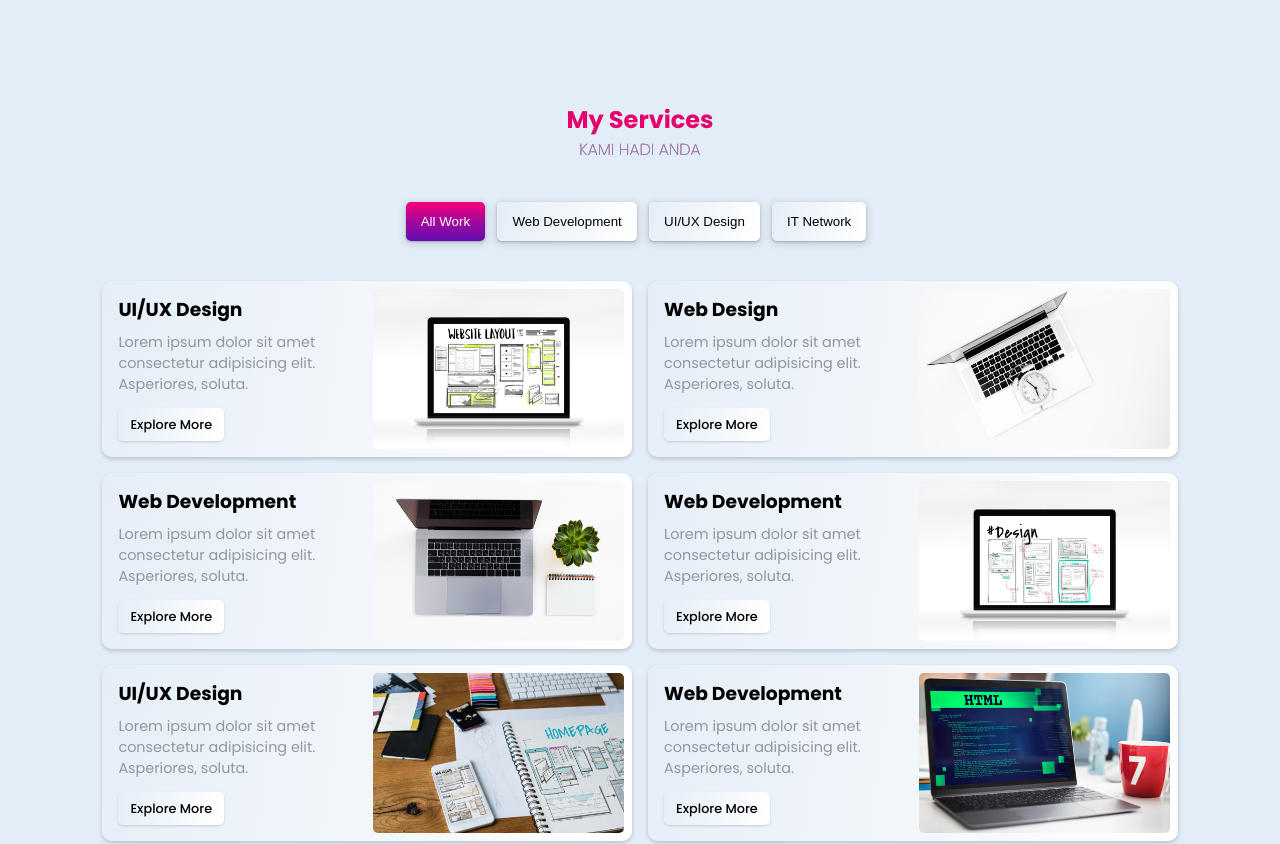
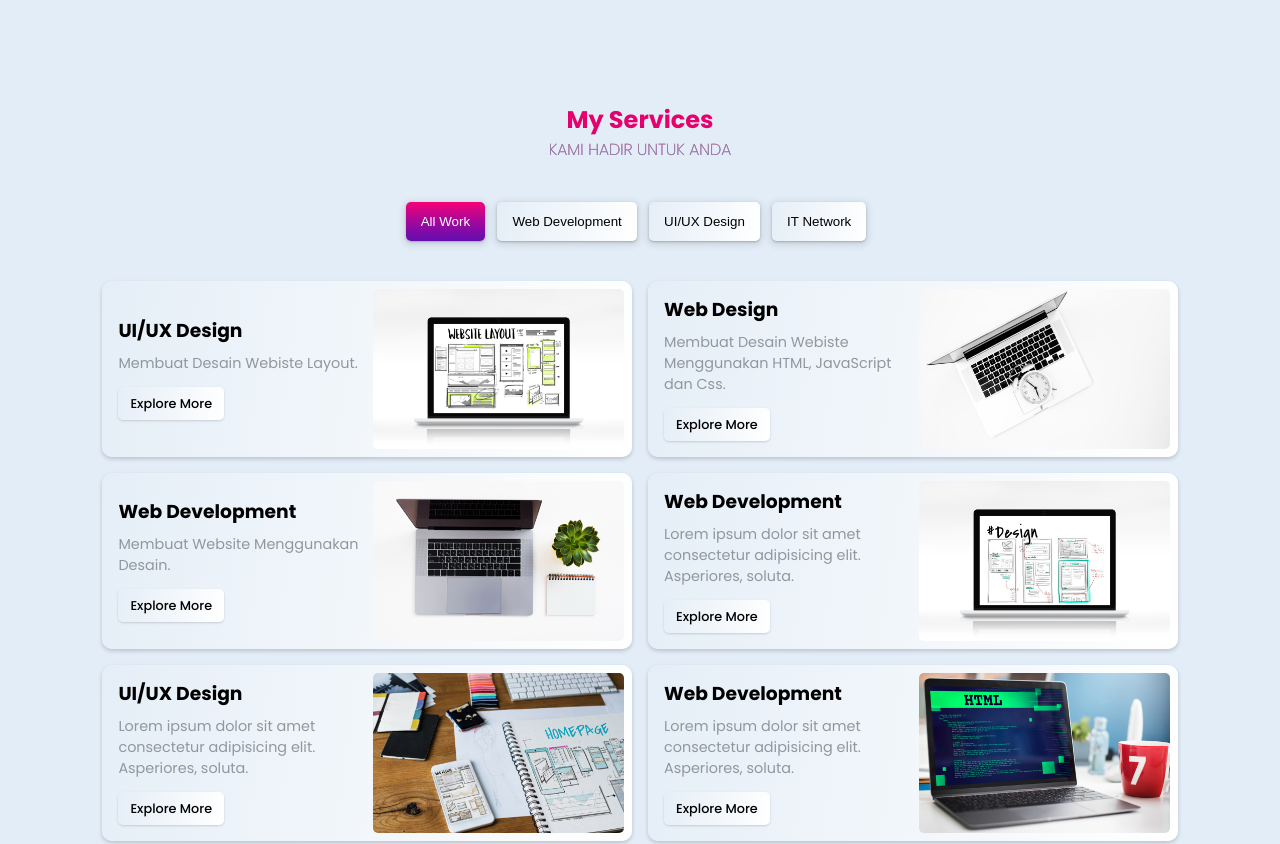
Before and after one commit to sabarngoding/sabarngoding.github.io, a plain HTML site: page index.html in a window 1280 px wide. Shown: the part 2580-3424 px from the top of the page. Drawn offline with nearby package versions, Linux system fonts and the light colour scheme.

Commit message:
Update index.html

```diff
--- a/index.html
+++ b/index.html
@@ -218,7 +218,7 @@
     <section class="portfolio" id="portfolio">
         <div class="main-text">
             <h2 class="heading">My Services</h2>
-            <span>Kami Hadi Anda</span>
+            <span>Kami Hadir Untuk Anda</span>
         </div>
         <div class="fillter-buttons">
             <button class="button mixitup-control-active" data-filter="all">All Work</button>
@@ -231,7 +231,7 @@
             <div class="portfolio-box mix uiux">
                 <div class="portfolio-content">
                     <h3>UI/UX Design</h3>
-                    <p>Lorem ipsum dolor sit amet consectetur adipisicing elit. Asperiores, soluta.</p>
+                    <p>Membuat Desain Webiste Layout.</p>
                     <a href="#" class="readMore">Explore More</a>
                 </div>
                 <div class="portfolio-img">
@@ -242,7 +242,7 @@
             <div class="portfolio-box mix web">
                 <div class="portfolio-content">
                     <h3>Web Design</h3>
-                    <p>Lorem ipsum dolor sit amet consectetur adipisicing elit. Asperiores, soluta.</p>
+                    <p>Membuat Desain Webiste Menggunakan HTML, JavaScript dan Css.</p>
                     <a href="#" class="readMore">Explore More</a>
                 </div>
                 <div class="portfolio-img">
@@ -253,7 +253,7 @@
             <div class="portfolio-box mix web">
                 <div class="portfolio-content">
                     <h3>Web Development</h3>
-                    <p>Lorem ipsum dolor sit amet consectetur adipisicing elit. Asperiores, soluta.</p>
+                    <p>Membuat Website Menggunakan Desain.</p>
                     <a href="#" class="readMore">Explore More</a>
                 </div>
                 <div class="portfolio-img">
```
